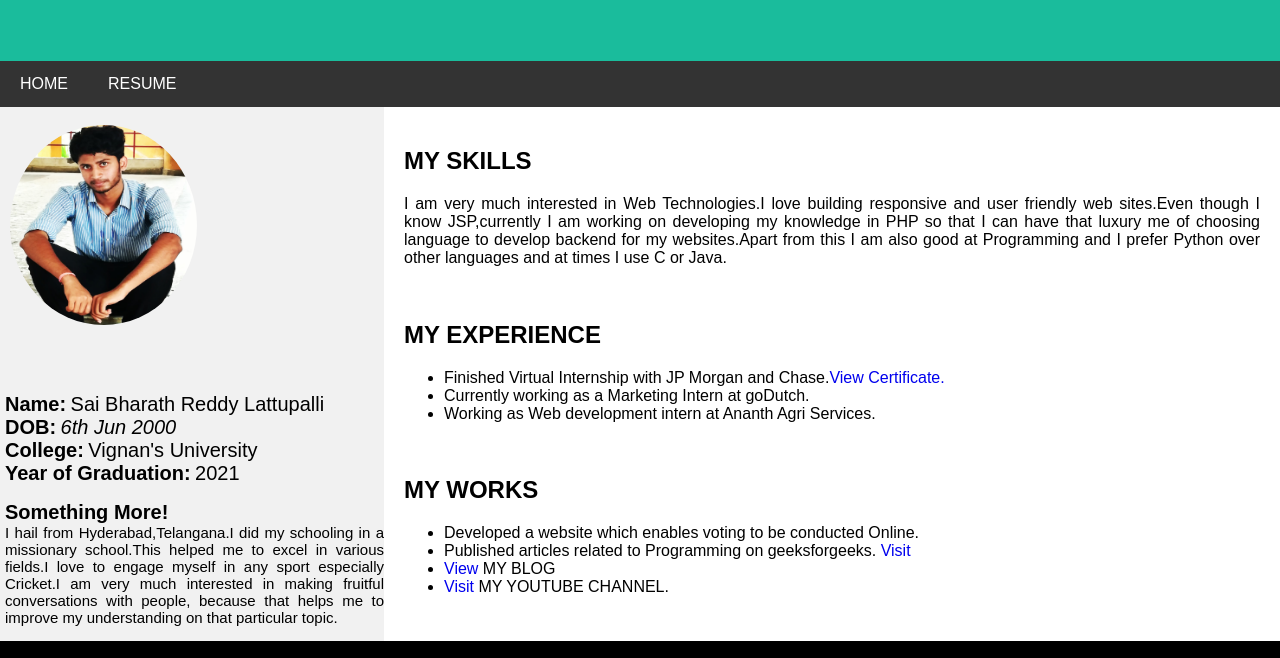
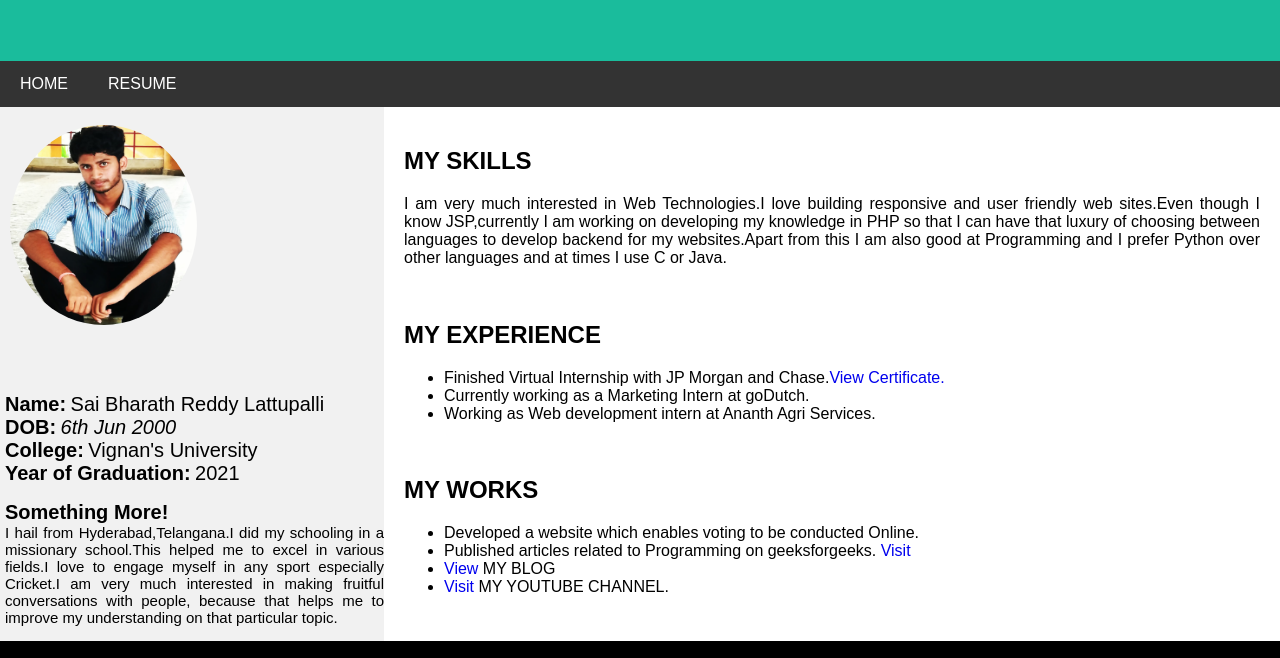
Before and after one commit to SaiBharathReddy/SaiBharath, a plain HTML site: page index.html in a window 1280 px wide. Shown: the part 139-797 px from the top of the page. Drawn offline with Linux system fonts and the light colour scheme.

Commit message:
Update index.html

```diff
--- a/index.html
+++ b/index.html
@@ -176,7 +176,7 @@ interested in Web Technologies.I love building
 responsive and user friendly web sites.Even
 though I know JSP,currently I am working
 on developing my knowledge in PHP so that I
-can have that luxury me of choosing language
+can have that luxury of choosing between languages
 to develop backend for my websites.Apart from
 this I am also good at Programming and I prefer
 Python over other languages and at times I use
```
